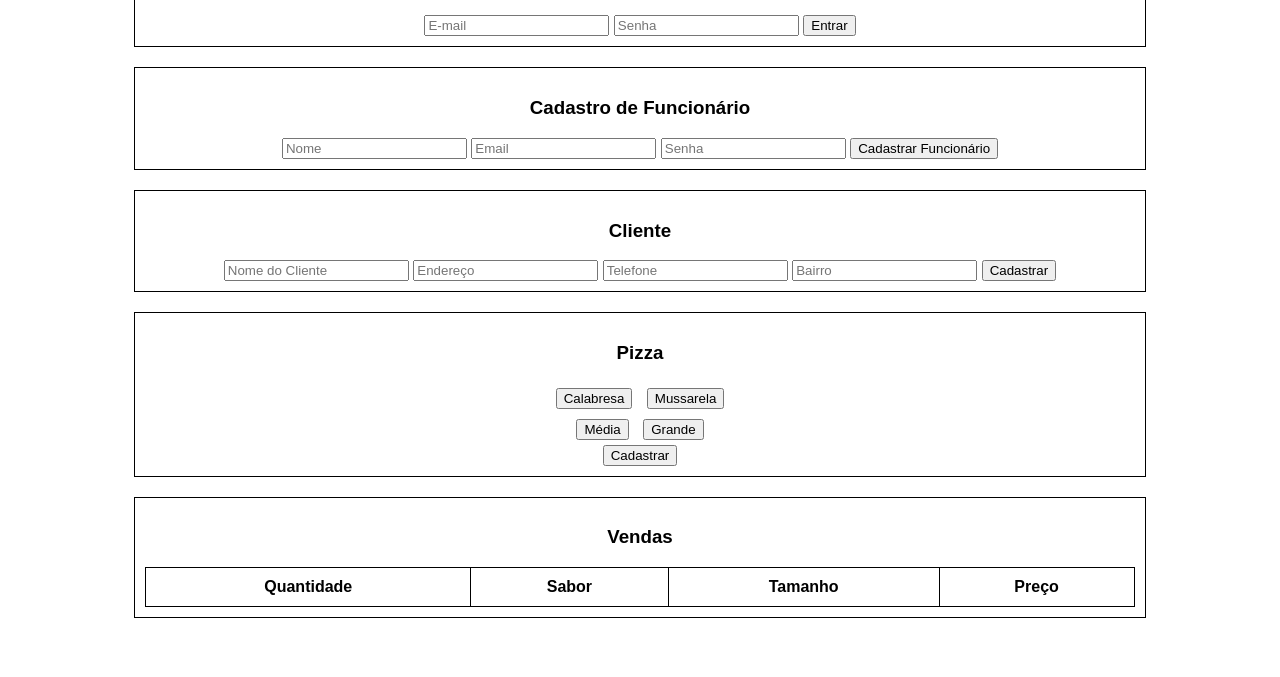
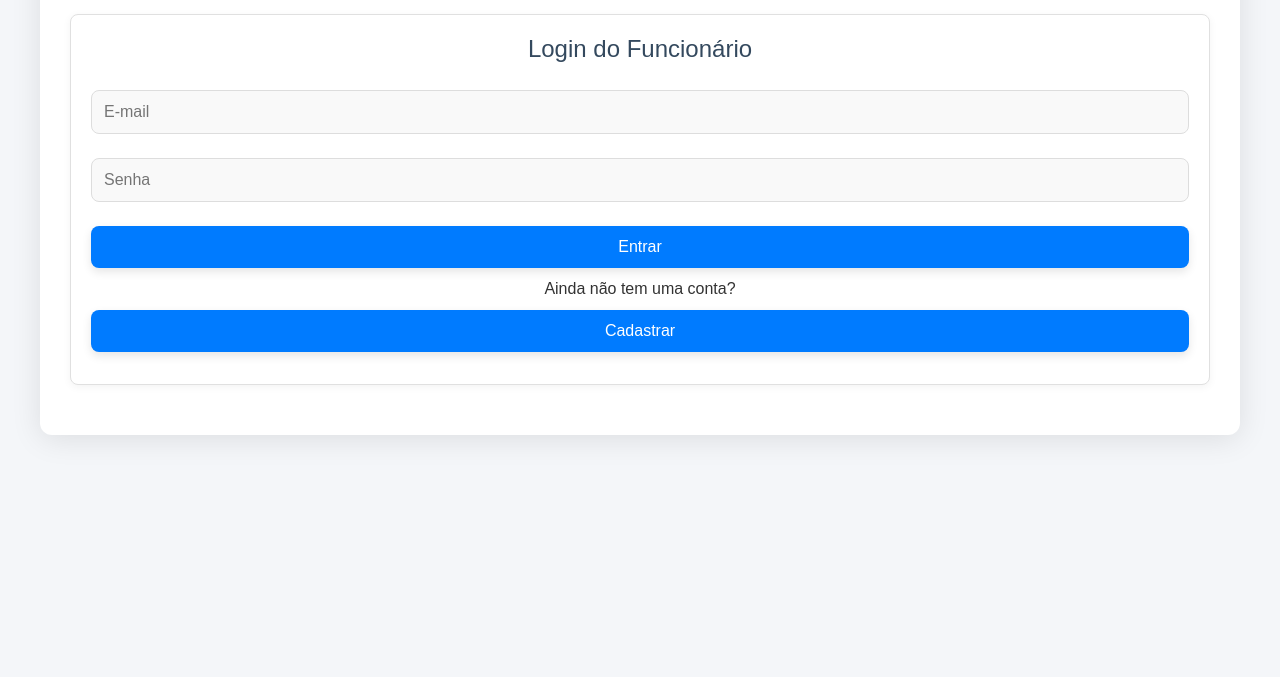
Before and after one commit to GabrFelps/PizzaSystem, a plain HTML site: page frontend/index.html in a window 1280 px wide. Shown: the part 123-800 px from the top of the page. Drawn offline with Linux system fonts and the light colour scheme.

Commit message:
feat: tela de login separada

```diff
--- /dev/null
+++ b/frontend/dashboard.css
@@ -0,0 +1,126 @@
+* {
+  margin: 0;
+  padding: 0;
+  box-sizing: border-box;
+}
+
+body {
+  font-family: 'Arial', sans-serif;
+  background-color: #f4f6f9;
+  color: #333;
+  height: 100vh;
+  display: flex;
+  justify-content: center;
+  align-items: flex-start;
+  padding: 20px;
+}
+
+.container {
+  width: 100%;
+  max-width: 1200px;
+  padding: 30px;
+  background-color: #fff;
+  box-shadow: 0 4px 30px rgba(0, 0, 0, 0.1);
+  border-radius: 12px;
+  margin-top: 20px;
+  text-align: center;
+}
+
+h2 {
+  color: #2c3e50;
+  font-size: 32px;
+  margin-bottom: 30px;
+  font-weight: bold;
+}
+
+h3 {
+  color: #34495e;
+  font-size: 24px;
+  margin-bottom: 15px;
+  font-weight: normal;
+}
+
+input[type="text"], input[type="email"], input[type="password"] {
+  width: 100%;
+  padding: 12px;
+  margin: 12px 0;
+  border: 1px solid #ddd;
+  border-radius: 8px;
+  font-size: 16px;
+  background-color: #f9f9f9;
+  transition: border-color 0.3s ease, background-color 0.3s ease;
+}
+
+input[type="text"]:focus, input[type="email"]:focus, input[type="password"]:focus {
+  border-color: #007bff;
+  background-color: #fff;
+  outline: none;
+}
+
+button {
+  padding: 12px 24px;
+  margin: 12px 0;
+  width: 100%;
+  border: none;
+  border-radius: 8px;
+  background-color: #007bff;
+  color: white;
+  font-size: 16px;
+  cursor: pointer;
+  transition: background-color 0.3s ease, transform 0.2s ease;
+  box-shadow: 0 4px 10px rgba(0, 0, 0, 0.1);
+}
+
+button:hover {
+  background-color: #0056b3;
+  transform: scale(1.05);
+}
+
+.button-group button {
+  margin: 8px;
+  background-color: #6c757d;
+}
+
+.button-group button:hover {
+  background-color: #5a6268;
+}
+
+table {
+  width: 100%;
+  border-collapse: collapse;
+  margin-top: 30px;
+  font-size: 16px;
+}
+
+table, th, td {
+  border: 1px solid #ddd;
+}
+
+th, td {
+  padding: 12px;
+  text-align: center;
+}
+
+th {
+  background-color: #007bff;
+  color: white;
+  font-weight: bold;
+}
+
+tr:nth-child(even) {
+  background-color: #f9f9f9;
+}
+
+tr:hover {
+  background-color: #e9ecef;
+  cursor: pointer;
+}
+
+.section {
+  margin: 20px 0;
+  border: 1px solid #e0e0e0;
+  padding: 20px;
+  border-radius: 8px;
+  background-color: #fff;
+  box-shadow: 0 2px 8px rgba(0, 0, 0, 0.05);
+}
--- /dev/null
+++ b/frontend/index.css
@@ -0,0 +1,145 @@
+* {
+  margin: 0;
+  padding: 0;
+  box-sizing: border-box;
+}
+
+body {
+  font-family: 'Arial', sans-serif;
+  background-color: #f4f6f9;
+  color: #333;
+  height: 100vh;
+  display: flex;
+  justify-content: center;
+  align-items: flex-start;
+  padding: 20px;
+}
+
+.container {
+  width: 100%;
+  max-width: 1200px;
+  padding: 30px;
+  background-color: #fff;
+  box-shadow: 0 4px 30px rgba(0, 0, 0, 0.1);
+  border-radius: 12px;
+  margin-top: 20px;
+  text-align: center;
+}
+
+h2 {
+  color: #2c3e50;
+  font-size: 32px;
+  margin-bottom: 30px;
+  font-weight: bold;
+}
+
+h3 {
+  color: #34495e;
+  font-size: 24px;
+  margin-bottom: 15px;
+  font-weight: normal;
+}
+
+input[type="text"], input[type="email"], input[type="password"] {
+  width: 100%;
+  padding: 12px;
+  margin: 12px 0;
+  border: 1px solid #ddd;
+  border-radius: 8px;
+  font-size: 16px;
+  background-color: #f9f9f9;
+  transition: border-color 0.3s ease, background-color 0.3s ease;
+}
+
+input[type="text"]:focus, input[type="email"]:focus, input[type="password"]:focus {
+  border-color: #007bff;
+  background-color: #fff;
+  outline: none;
+}
+
+button {
+  padding: 12px 24px;
+  margin: 12px 0;
+  width: 100%;
+  border: none;
+  border-radius: 8px;
+  background-color: #007bff;
+  color: white;
+  font-size: 16px;
+  cursor: pointer;
+  transition: background-color 0.3s ease, transform 0.2s ease;
+  box-shadow: 0 4px 10px rgba(0, 0, 0, 0.1);
+}
+
+button:hover {
+  background-color: #0056b3;
+  transform: scale(1.05);
+}
+
+.button-group {
+  display: flex;
+  justify-content: center;
+  gap: 15px;
+  margin-bottom: 20px;
+}
+
+.pizza-button {
+  padding: 12px 24px;
+  border: 1px solid #ddd;
+  border-radius: 8px;
+  background-color: #f9f9f9;
+  color: #333;
+  font-size: 16px;
+  cursor: pointer;
+  transition: background-color 0.3s ease, transform 0.2s ease;
+}
+
+.pizza-button.selected {
+  background-color: #007bff;
+  color: white;
+  border-color: #007bff;
+}
+
+.pizza-button:hover {
+  background-color: #e0e0e0;
+}
+
+table {
+  width: 100%;
+  border-collapse: collapse;
+  margin-top: 30px;
+  font-size: 16px;
+}
+
+table, th, td {
+  border: 1px solid #ddd;
+}
+
+th, td {
+  padding: 12px;
+  text-align: center;
+}
+
+th {
+  background-color: #007bff;
+  color: white;
+  font-weight: bold;
+}
+
+tr:nth-child(even) {
+  background-color: #f9f9f9;
+}
+
+tr:hover {
+  background-color: #e9ecef;
+  cursor: pointer;
+}
+
+.section {
+  margin: 20px 0;
+  border: 1px solid #e0e0e0;
+  padding: 20px;
+  border-radius: 8px;
+  background-color: #fff;
+  box-shadow: 0 2px 8px rgba(0, 0, 0, 0.05);
+}
--- a/frontend/index.html
+++ b/frontend/index.html
@@ -4,72 +4,32 @@
     <meta charset="UTF-8">
     <meta name="viewport" content="width=device-width, initial-scale=1.0">
     <title>Pizzaria - Sistema</title>
-    <link rel="stylesheet" href="styles.css">
+    <link rel="stylesheet" href="index.css">
 </head>
 <body>
 
-        <div class="container">
-            <h2>Sistema de Pedidos - Pizzaria</h2>
-            <div class="section" id="login">
+    <div class="container">
+        <h2>Pizzaria</h2>
+        <div class="section" id="login">
             <h3>Login do Funcionário</h3>
             <input type="email" id="email" placeholder="E-mail">
             <input type="password" id="senha" placeholder="Senha">
             <button onclick="loginFuncionario()">Entrar</button>
+            <p>Ainda não tem uma conta? <button onclick="mostrarTelaCadastro()">Cadastrar</button></p>
         </div>
 
-        <div class="section" id="funcionario-cadastro">
-            <h3>Cadastro de Funcionário</h3>
+        <div class="section" id="cadastro" style="display: none;">
+            <h3>Cadastrar Funcionário</h3>
             <input type="text" id="funcionarioNome" placeholder="Nome">
             <input type="email" id="funcionarioEmail" placeholder="Email">
             <input type="password" id="funcionarioSenha" placeholder="Senha">
-            <button onclick="cadastrarFuncionario()">Cadastrar Funcionário</button>
-        </div>
-
-        <div class="section" id="cliente">
-            <h3>Cliente</h3>
-            <input type="text" id="nome" placeholder="Nome do Cliente">
-            <input type="text" id="endereco" placeholder="Endereço">
-            <input type="text" id="telefone" placeholder="Telefone">
-            <input type="text" id="bairro" placeholder="Bairro">
-            <button onclick="cadastrarCliente()">Cadastrar</button>
-        </div>
-
-        <div class="section" id="pizza">
-            <h3>Pizza</h3>
-            <div class="button-group">
-                <button onclick="selecionarSabor('calabresa')">Calabresa</button>
-                <button onclick="selecionarSabor('mussarela')">Mussarela</button>
-            </div>
-            <div class="button-group">
-                <button onclick="selecionarTamanho('media')">Média</button>
-                <button onclick="selecionarTamanho('grande')">Grande</button>
-            </div>
-            <button onclick="cadastrarPizza()">Cadastrar</button>
-        </div>
-
-        <div class="section" id="tabela">
-            <h3>Vendas</h3>
-            <table>
-                <thead>
-                    <tr>
-                        <th>Quantidade</th>
-                        <th>Sabor</th>
-                        <th>Tamanho</th>
-                        <th>Preço</th>
-                    </tr>
-                </thead>
-                <tbody id="tabela-vendas">
-                    <!-- Os pedidos serão inseridos aqui -->
-                </tbody>
-            </table>
+            <button onclick="cadastrarFuncionario()">Cadastrar</button>
+            <button onclick="voltarTelaLogin()">Voltar para Login</button>
         </div>
     </div>
 
+    <script src="api.js"></script>
     <script src="script.js"></script>
-    <script src="api.js"></script>
-    <script>
-        document.querySelector("button").addEventListener("click", loginFuncionario);
-    </script>
 
 </body>
 </html>
--- a/frontend/script.js
+++ b/frontend/script.js
@@ -1,9 +1,30 @@
-function selecionarSabor(sabor) {
-  localStorage.setItem('sabor', sabor);
+function mostrarTelaCadastro() {
+  document.getElementById('login').style.display = 'none';
+  document.getElementById('cadastro').style.display = 'block';
 }
 
-function selecionarTamanho(tamanho) {
-  localStorage.setItem('tamanho', tamanho);
+function voltarTelaLogin() {
+  document.getElementById('cadastro').style.display = 'none';
+  document.getElementById('login').style.display = 'block';
+}
+
+async function loginFuncionario() {
+  const email = document.getElementById('email').value;
+  const senha = document.getElementById('senha').value;
+  console.log('Enviando dados de login:', { email, senha });
+  const resposta = await fetch('http://localhost:3000/api/funcionarios/login', {
+      method: 'POST',
+      headers: { 'Content-Type': 'application/json' },
+      body: JSON.stringify({ email, senha })
+  });
+  const dados = await resposta.json();
+  if (resposta.ok) {
+      localStorage.setItem('token', dados.token);
+      alert('Login bem-sucedido!');
+      window.location.href = 'dashboard.html';  // Redirecionar para a tela de cadastro de pedido
+  } else {
+      alert(dados.error);
+  }
 }
 
 async function cadastrarFuncionario() {
@@ -17,7 +38,7 @@ async function cadastrarFuncionario() {
   }
 
   const funcionario = { nome, email, senha };
-  console.log("Enviando cadastro de funcionário:", funcionario); // Adicionado para log
+  console.log("Enviando cadastro de funcionário:", funcionario);
 
   try {
       const resposta = await fetch('http://localhost:3000/api/funcionarios/cadastro', {
@@ -28,13 +49,14 @@ async function cadastrarFuncionario() {
       const dados = await resposta.json();
       if (resposta.ok) {
           alert("Funcionário cadastrado com sucesso!");
-           console.log("Resposta do cadastro de funcionário:", dados); // Adicionado para log
+          console.log("Resposta do cadastro de funcionário:", dados);
+          voltarTelaLogin();  // Voltar para a tela de login após cadastro
       } else {
           alert(dados.error || "Erro ao cadastrar funcionário!");
       }
   } catch (error) {
       alert("Erro ao cadastrar funcionário!");
-       console.error("Erro no cadastro de funcionário:", error); // Adicionado para log
+      console.error("Erro no cadastro de funcionário:", error);
   }
 }
 
@@ -50,7 +72,7 @@ async function cadastrarCliente() {
   }
 
   const cliente = { nome, endereco, telefone, bairro };
-  console.log("Enviando cadastro de cliente:", cliente); // Adicionado para log
+  console.log("Enviando cadastro de cliente:", cliente);
 
   try {
       const resposta = await fetch('http://localhost:3000/api/clientes', {
@@ -61,14 +83,22 @@ async function cadastrarCliente() {
       const dados = await resposta.json();
       if (resposta.ok) {
           alert(`Cliente ${dados.nome} cadastrado com sucesso!`);
-           console.log("Resposta do cadastro de cliente:", dados); // Adicionado para log
+          console.log("Resposta do cadastro de cliente:", dados);
       } else {
           alert(dados.message || "Erro ao cadastrar cliente!");
       }
   } catch (error) {
       alert("Erro ao cadastrar cliente!");
-       console.error("Erro no cadastro de cliente:", error); // Adicionado para log
+      console.error("Erro no cadastro de cliente:", error);
   }
+}
+
+function selecionarSabor(sabor) {
+  localStorage.setItem('sabor', sabor);
+}
+
+function selecionarTamanho(tamanho) {
+  localStorage.setItem('tamanho', tamanho);
 }
 
 async function cadastrarPizza() {
@@ -95,7 +125,6 @@ async function cadastrarPizza() {
   }
 }
 
-
 function atualizarTabela(pizza) {
   const tabela = document.getElementById("tabela-vendas");
   const novaLinha = tabela.insertRow();
--- a/frontend/styles.css
+++ /dev/null
@@ -1,33 +0,0 @@
-body {
-  font-family: Arial, sans-serif;
-  text-align: center;
-}
-
-.container {
-  width: 80%;
-  margin: auto;
-}
-
-.section {
-  margin: 20px 0;
-  border: 1px solid #000;
-  padding: 10px;
-}
-
-table {
-  width: 100%;
-  border-collapse: collapse;
-}
-
-table, th, td {
-  border: 1px solid black;
-}
-
-th, td {
-  padding: 10px;
-  text-align: center;
-}
-
-.button-group button {
-  margin: 5px;
-}
```
Also changed, not shown: frontend/dashboard.html (added, +57 -0 lines). Lines whose indentation alone changed are shown as unchanged.
